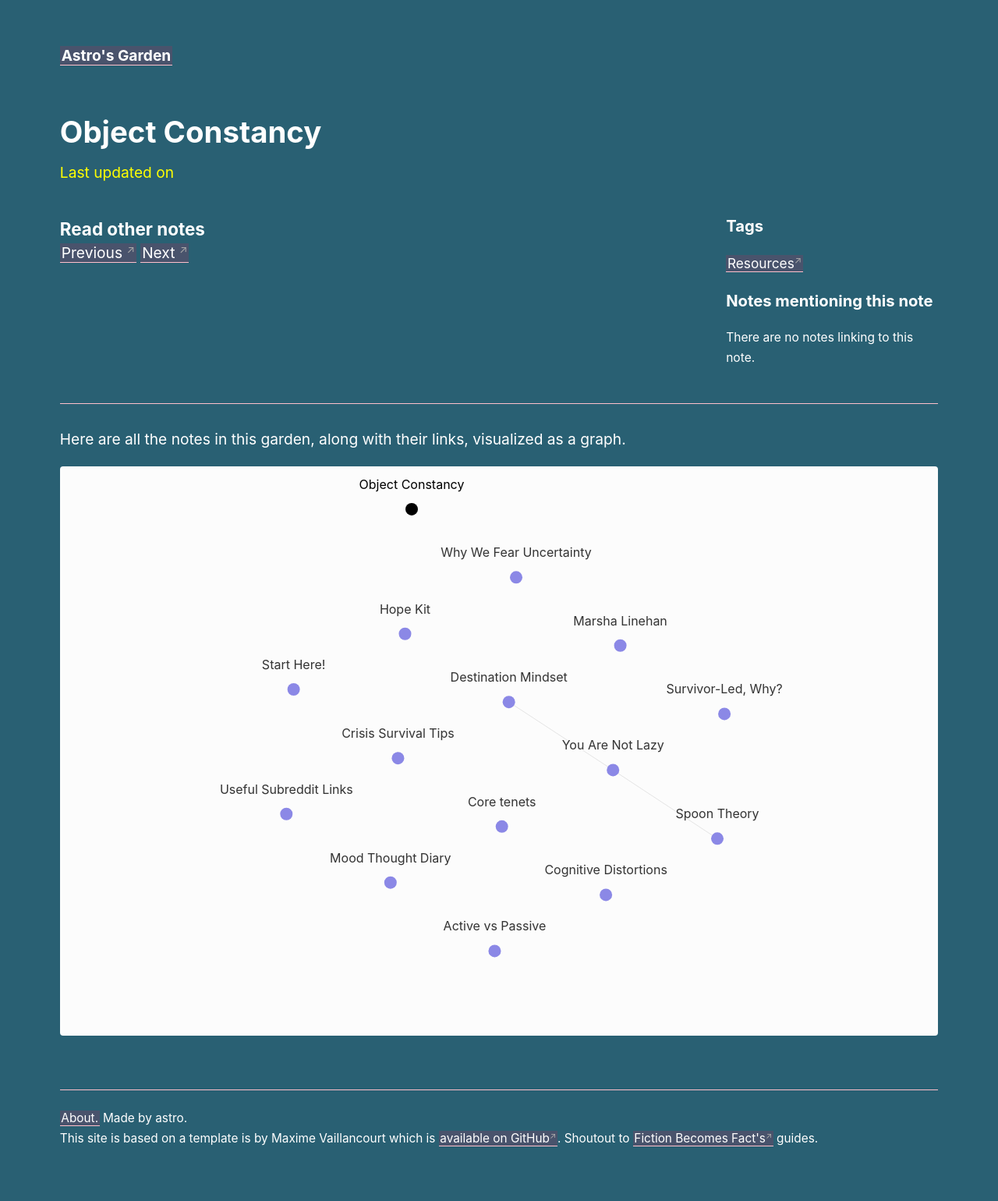
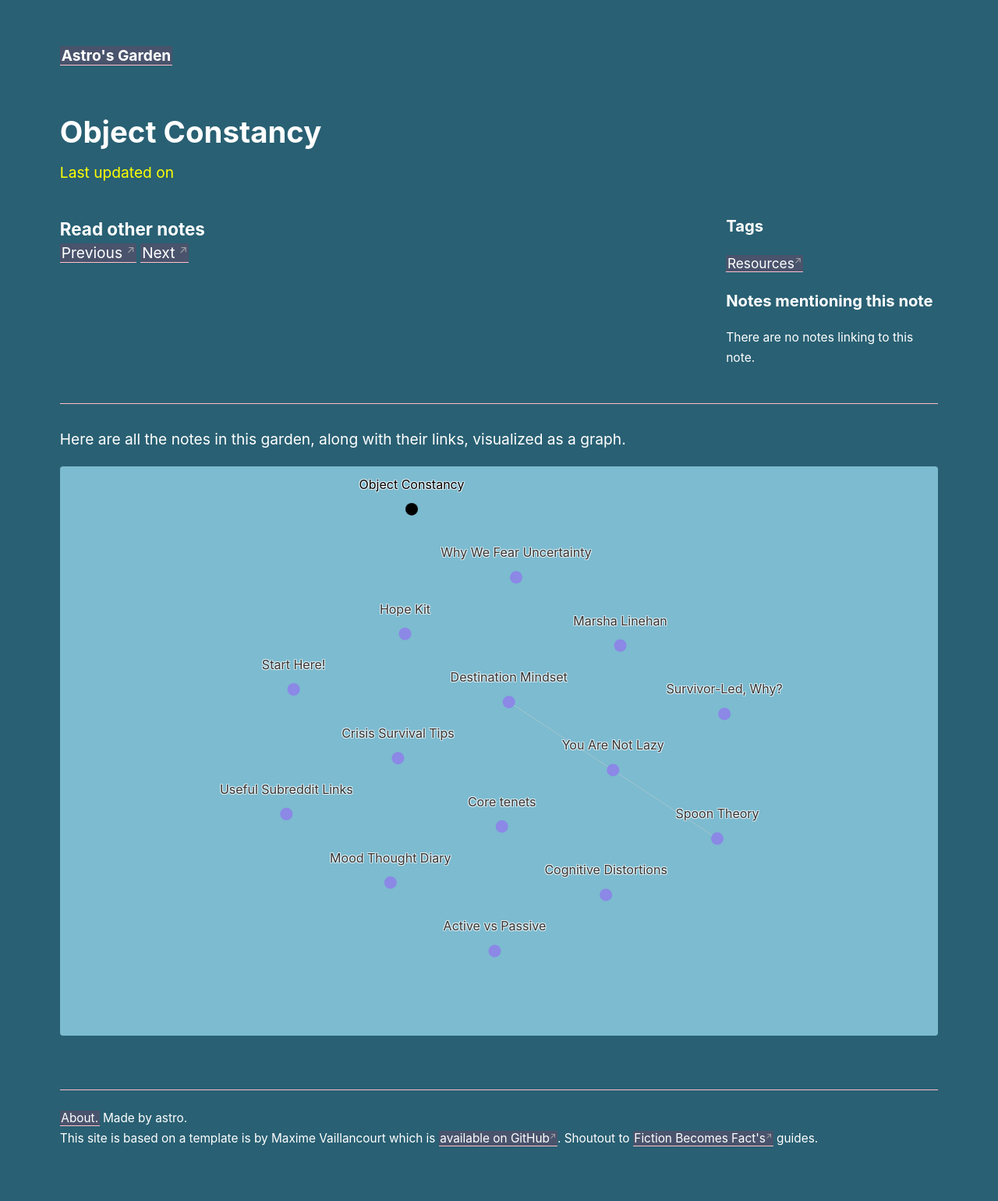
Before and after one commit to corvusdeinanis/astrosgarden, a Jekyll site: the page built from _notes/ObjectConstancy.md, in a window 1280 px wide. Shown: the whole page at 78% size. Built offline with Jekyll 4.4.1, drawn with Linux system fonts in a browser that asks for light colours.

Commit message:
Update notes_graph.html

```diff
--- a/_includes/notes_graph.html
+++ b/_includes/notes_graph.html
@@ -28,7 +28,7 @@
   }
 
   #graph-wrapper {
-    background: #fcfcfc;
+    background: #7cbbd0;
     border-radius: 4px;
     height: auto;
   }
```
